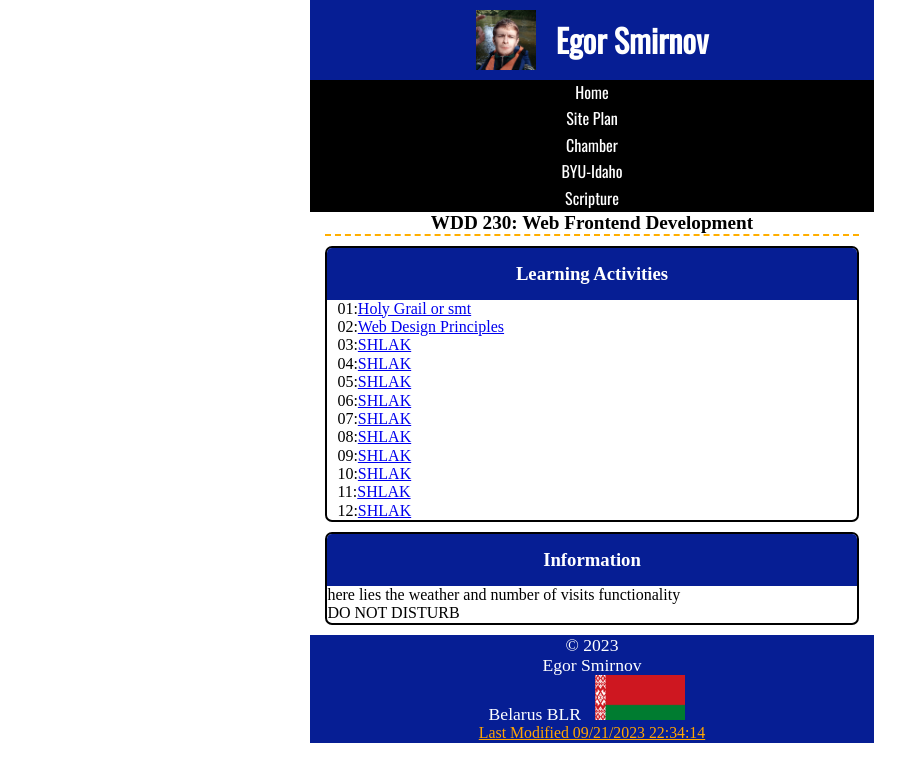
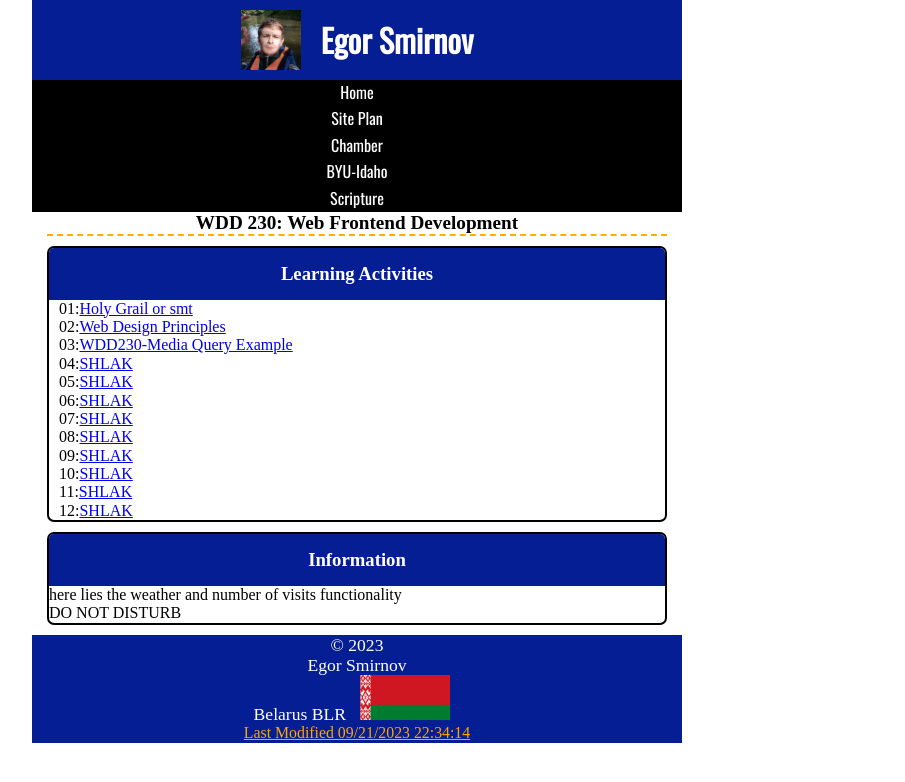
Before and after one commit to SmirnovEgV/wdd230, a plain HTML site: page index.html in a window 1280 px wide. Shown: the whole page, without its empty margins (48-953 px from the left). Drawn offline with nearby package versions, Linux system fonts and the light colour scheme.

Commit message:
More assignments to submit

```diff
--- a/index.html
+++ b/index.html
@@ -37,7 +37,7 @@
             <ul>
                 <li>01:<a href="lesson01/holygrail.html">Holy Grail or smt</a></li>
                 <li>02:<a href="lesson02/design.html">Web Design Principles</a></li>
-                <li>03:<a href="#">SHLAK</a></li>
+                <li>03:<a href="lesson02/design-pronciples.html">WDD230-Media Query Example</a></li>
                 <li>04:<a href="#">SHLAK</a></li>
                 <li>05:<a href="#">SHLAK</a></li>
                 <li>06:<a href="#">SHLAK</a></li>
--- /dev/null
+++ b/lesson01/styles/media-query-large.css
@@ -0,0 +1,9 @@
+@media screen and (min-width: 500px){
+    header {
+        color: white;
+        background-color: black;
+    }
+    main{
+        grid-template-columns: 1fr 1fr;
+    }
+}
--- /dev/null
+++ b/lesson01/styles/media-query.css
@@ -0,0 +1,25 @@
+body {
+    font-family: 'Roboto', sans-serif;
+}
+
+header, main, footer {
+    max-width: 640px;
+    margin: 1rem auto;
+    border: 1px solid #bbb;
+    padding: 1rem;
+    background-color: #5f84ab;
+}
+
+main {
+    display: grid;
+    grid-template-columns: 1fr;
+    grid-gap: 1rem;
+}
+
+section {
+    padding: 1rem;
+    background-color: #fff;
+}
+p {
+    font-style: italic;
+}
--- a/styles/base.css
+++ b/styles/base.css
@@ -5,7 +5,9 @@
 }
 
 body {
-    max-width: 100%;
+    max-width: 650px;
+    margin-left: 10px;
+    margin-right: 10px;
 }
 header{
     display: flex;
@@ -103,14 +105,16 @@ footer img {
 
 }
 
-@media only screen and (min-width: 760px) {
+@media only screen and (min-width: 651px) {
     header img {
         width: auto;
         height: auto;
         margin:10px 10px;
     }
     body {
-        margin: 0 28%;
+        justify-content: center;
+        margin-left: 80px;
+        margin-right: 80px;
         font-size: 1em;
     }
 }
```
Also changed, not shown: lesson01/media-query.html (added, +37 -0 lines), lesson02/design-pronciples.html (added, +11 -0 lines).
